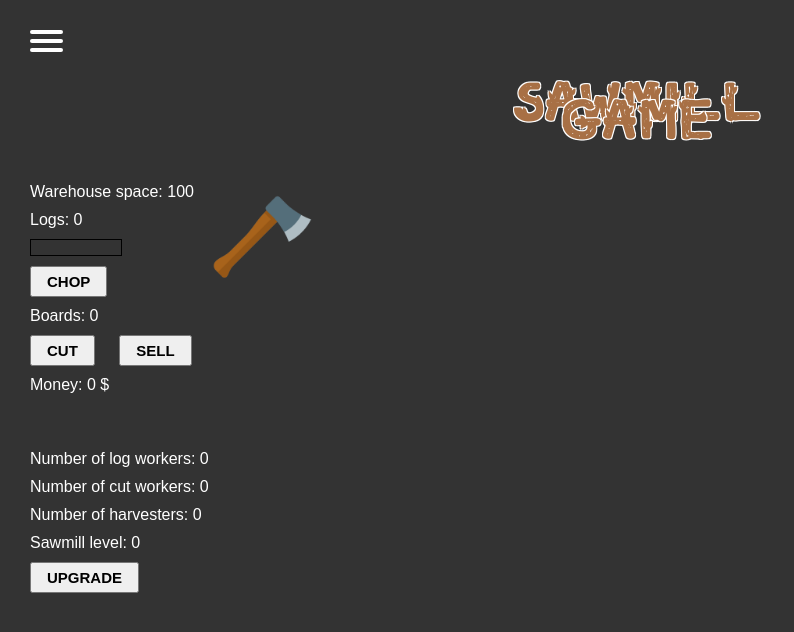
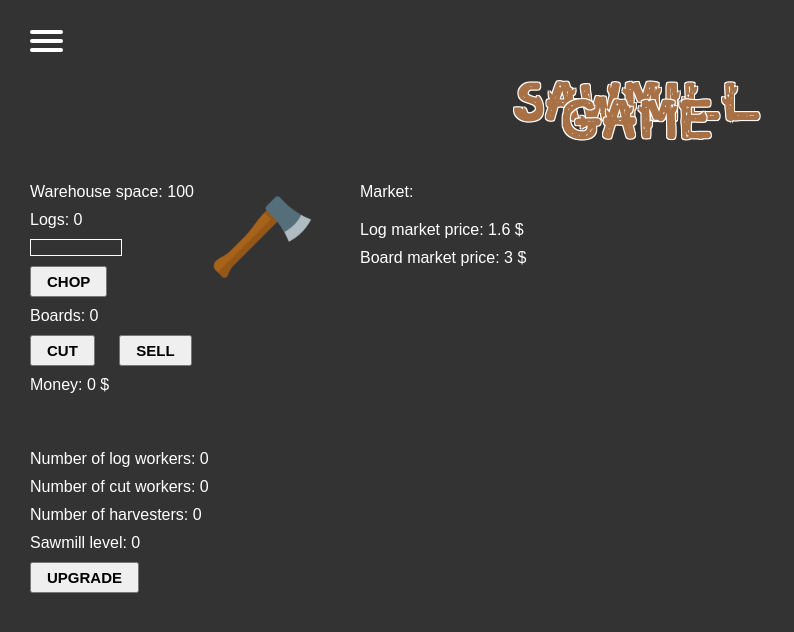
Before and after one commit to krzszk96/SAWMILL_game, a website: page src/index.html in a window 1280 px wide. Shown: the whole page, without its empty margins (0-794 px from the left). Drawn offline with Linux system fonts and the light colour scheme.

Commit message:
added market

```diff
--- a/src/index.html
+++ b/src/index.html
@@ -34,6 +34,8 @@
 
     <div class='title' id='title'>SAWMILL<br/> game</div>
 
+    <div class="container">
+      <div class="left">
         <div class="warehouse_space" id="warehouse_space">Warehouse space: 100</div>
         <div class="logs" id="logs">Logs: 0</div>
 
@@ -47,11 +49,24 @@
         <button class="sell" id="sell" onclick="sellBoards()">Sell</button>
         <div class="money" id="money">Money: 0</div>
         <br/><br/>
+      </div>
+
+      <div class="right">
+        <div class="market_wrap" id="market_wrap"> Market:
+          <div class="log_price" id="log_price">Log market price: 0.2 $</div>
+          <div class="board_price" id="board_price">Board market price: 1 $</div>
+        </div>
+      </div>
+    </div>
+
+
     <div class="disp_log_workers" id="disp_log_workers">Number of log workers: 0</div>
     <div class="disp_cut_workers" id="disp_cut_workers">Number of cut workers: 0</div>
     <div class="disp_harvesters" id="disp_harvesters">Number of harvesters: 0</div>
     <div class="sawmill_info" id="sawmill_info">Sawmill level: 0</div>
     <button class="upgrade" id="upgrade" onclick="upgradeSawmill()">upgrade</button>
+
+
 
     <!-- <div class="menu" id="menu1">Menu:
       <div class="chainsaw" id="chainsaw">- buy chainsaw (200$)</div>
--- a/src/script/script.js
+++ b/src/script/script.js
@@ -2,6 +2,8 @@
 //git push -u origin gh-pages
 
 var chopbar = 0;
+var boardPrice = 1;
+var logPrice = 0.2;
 
 var Stats = {
   logs: 0,
@@ -57,6 +59,8 @@ function showStats(){
 
 getStats();
 showStats();
+boardPriceCalc();
+logPriceCalc();
 
 function chopTree(){
   if(Stats.warehouse_space>Stats.logs){
@@ -143,9 +147,26 @@ function cutBoards(){
   saveStats();
 }
 
+function boardPriceCalc(){
+
+  window.setInterval( function(){
+    boardPrice = Math.floor(Math.random() * 6) + 1;
+    document.getElementById('board_price').innerHTML = 'Board market price: ' + boardPrice +" $";
+  }, 5000);
+}
+
+function logPriceCalc(){
+
+  window.setInterval( function(){
+    logPrice = ((Math.random() * 2)+0.1).toFixed(1);
+    document.getElementById('log_price').innerHTML = 'Log market price: ' + logPrice +" $";
+  }, 5000);
+}
+
+
 function sellBoards(){
   if(Stats.boards>0){
-    Stats.money = Stats.money + Stats.boards * 4000000;
+    Stats.money = Stats.money + Stats.boards * boardPrice;
     Stats.boards = 0;
     showStats();
   }
--- a/src/scss/style.scss
+++ b/src/scss/style.scss
@@ -45,6 +45,38 @@ button, input, select:focus {outline:0; cursor: pointer;}
 .money, .disp_log_workers, .disp_cut_workers, .disp_harvesters{
   margin: 10px 0 10px 0;
 }
+.market_wrap{
+  display:flex;
+  flex-direction: column;
+  margin: 10px 0 0 30px;
+}
+.log_price{
+  margin: 20px 0 10px 0;
+}
+.container {
+    display:flex;
+    flex-wrap:wrap;
+    flex-direction:row;
+    justify-content:flex-start;
+    align-items:stretch;
+}
+.left {order:1; flex-basis:100%; }
+.right {order:2; flex-basis:100%; }
+
+@media screen and (min-width:600px) {
+   .container {
+       flex-wrap:nowrap;
+   }
+    .left {
+        flex-basis:300px;
+        order:1;
+    }
+    .right {
+        flex-basis:200px;
+        order:2;
+    }
+}
+
 img.axe_img{
   width: 100px;
   height: auto;
@@ -62,9 +94,7 @@ img.axe_img{
   height: 15px;
   width: 90px;
   margin-top: 10px;
-  border-style: solid;
-  border-color: #000;
-  border-width: 1px;
+  border: 1px solid #fff;
 }
 .chopbar{
   height: 15px;
```
Also changed, not shown: src/css/style.css. Lines whose indentation alone changed are shown as unchanged.
